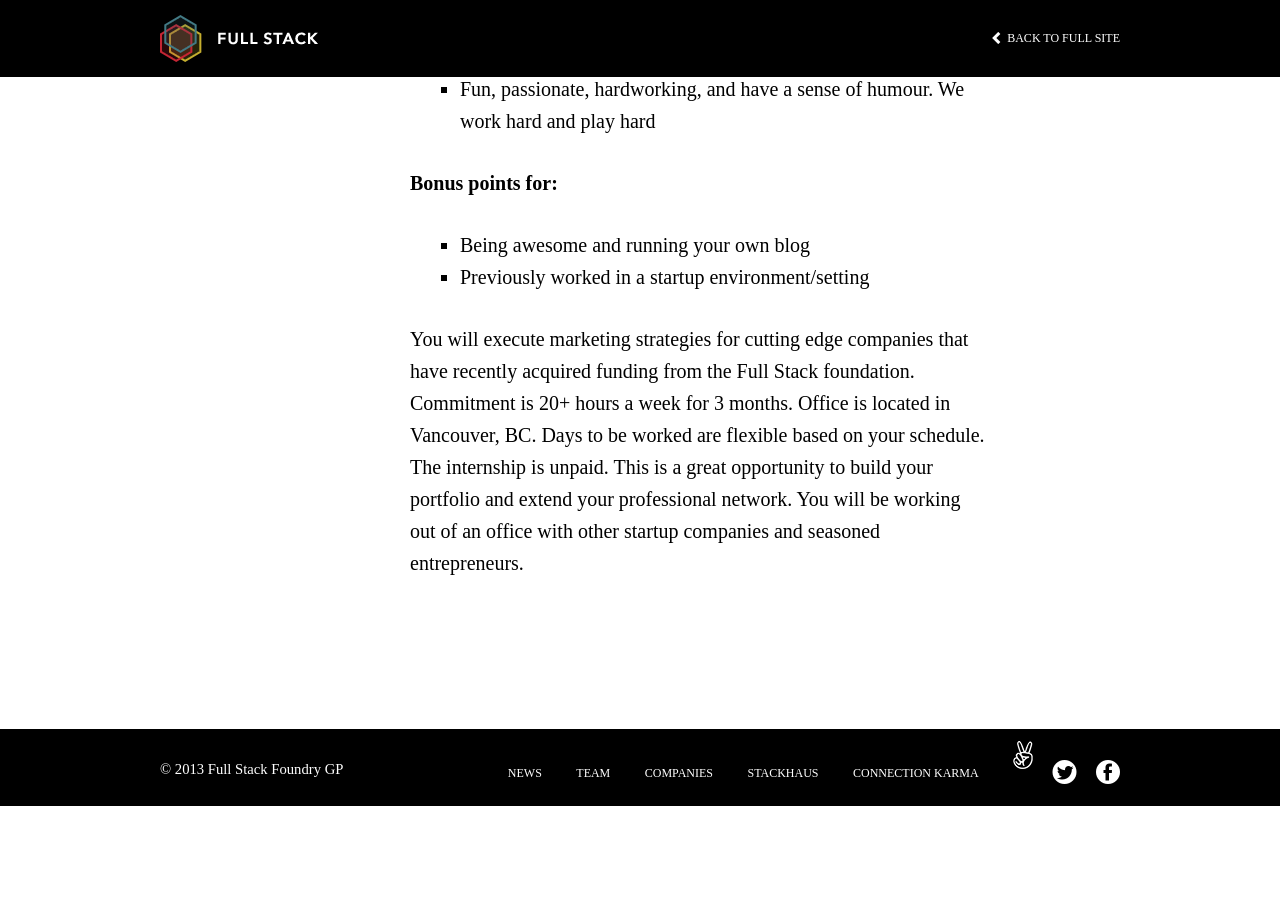
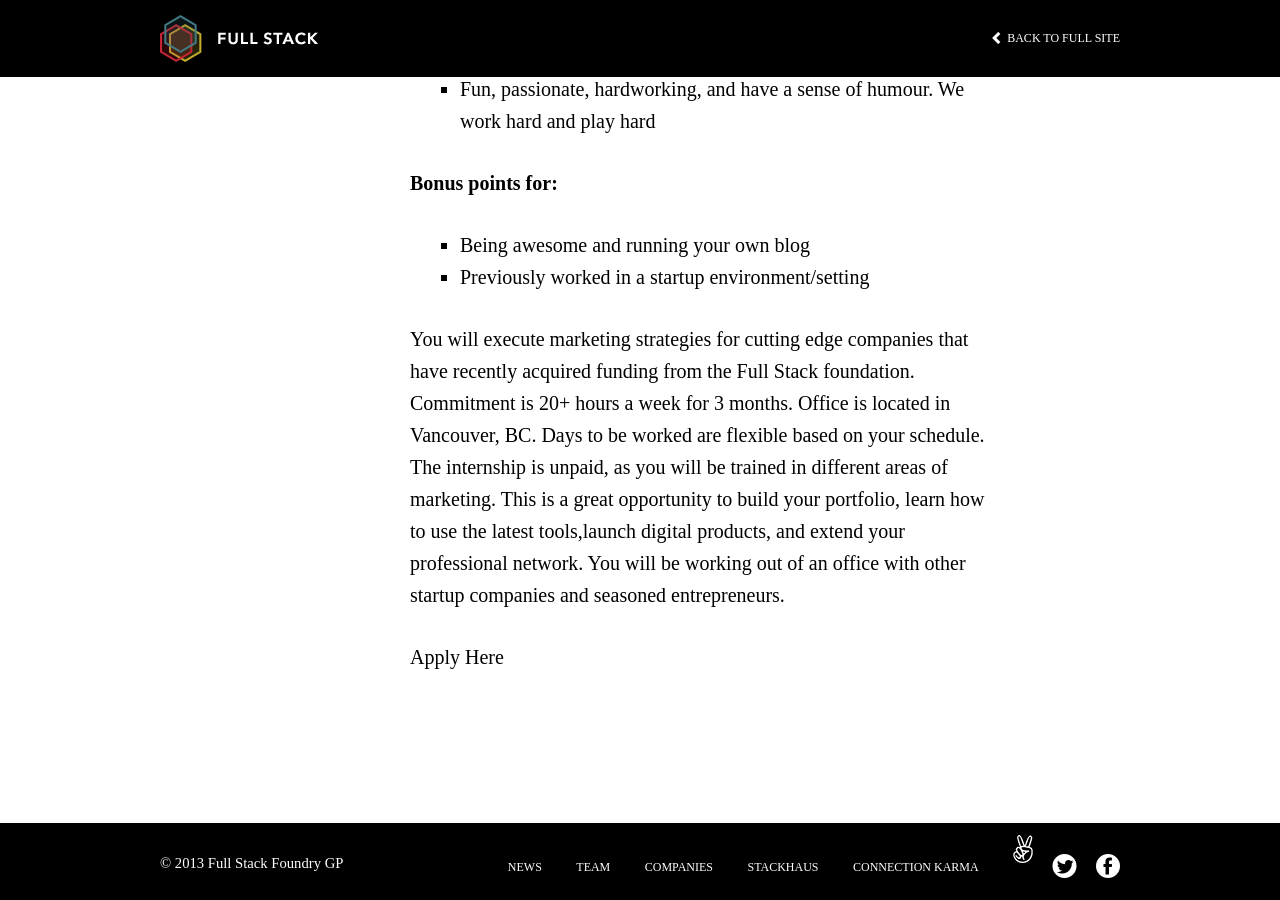
Before and after one commit to FullStackFoundry/fullstackfoundry.github.com, a Jekyll site: the page built from _posts/talent/2013-02-01-full-stack-marketing-intern.md, in a window 1280 px wide and 900 px high, scrolled down 1499 px. Built offline with Jekyll 4.4.1, drawn with Linux system fonts in a browser that asks for light colours; nearby versions of some CDN libraries; some web fonts are replaced; before the commit the page ends 2305 px from its top, so only the background shows below that.

Commit message:
Intern Page

```diff
--- a/_posts/talent/2013-02-01-full-stack-marketing-intern.md
+++ b/_posts/talent/2013-02-01-full-stack-marketing-intern.md
@@ -36,4 +36,6 @@
 * Being awesome and running your own blog
 * Previously worked in a startup environment/setting
 
-You will execute marketing strategies for cutting edge companies that have recently acquired funding from the Full Stack foundation. Commitment is 20+ hours a week for 3 months. Office is located in Vancouver, BC. Days to be worked are flexible based on your schedule. The internship is unpaid. This is a great opportunity to build your portfolio and extend your professional network. You will be working out of an office with other startup companies and seasoned entrepreneurs.
+You will execute marketing strategies for cutting edge companies that have recently acquired funding from the Full Stack foundation. Commitment is 20+ hours a week for 3 months. Office is located in Vancouver, BC. Days to be worked are flexible based on your schedule. The internship is unpaid, as you will be trained in different areas of marketing. This is a great opportunity to build your portfolio, learn how to use the latest tools,launch digital products, and extend your professional network. You will be working out of an office with other startup companies and seasoned entrepreneurs.
+
+<a href="http://fullstack.wufoo.com/forms/m7x3q1/">Apply Here</a>
```
